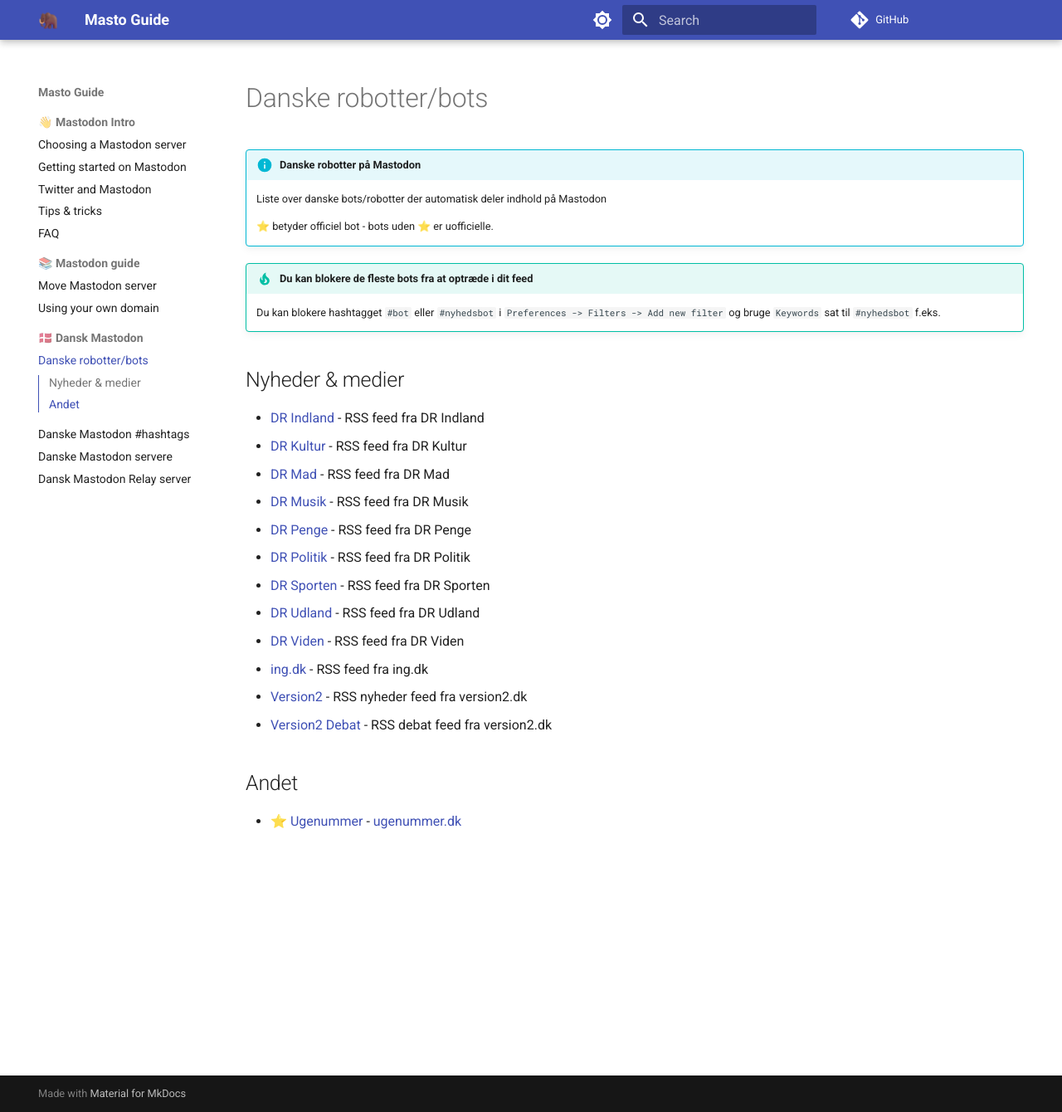
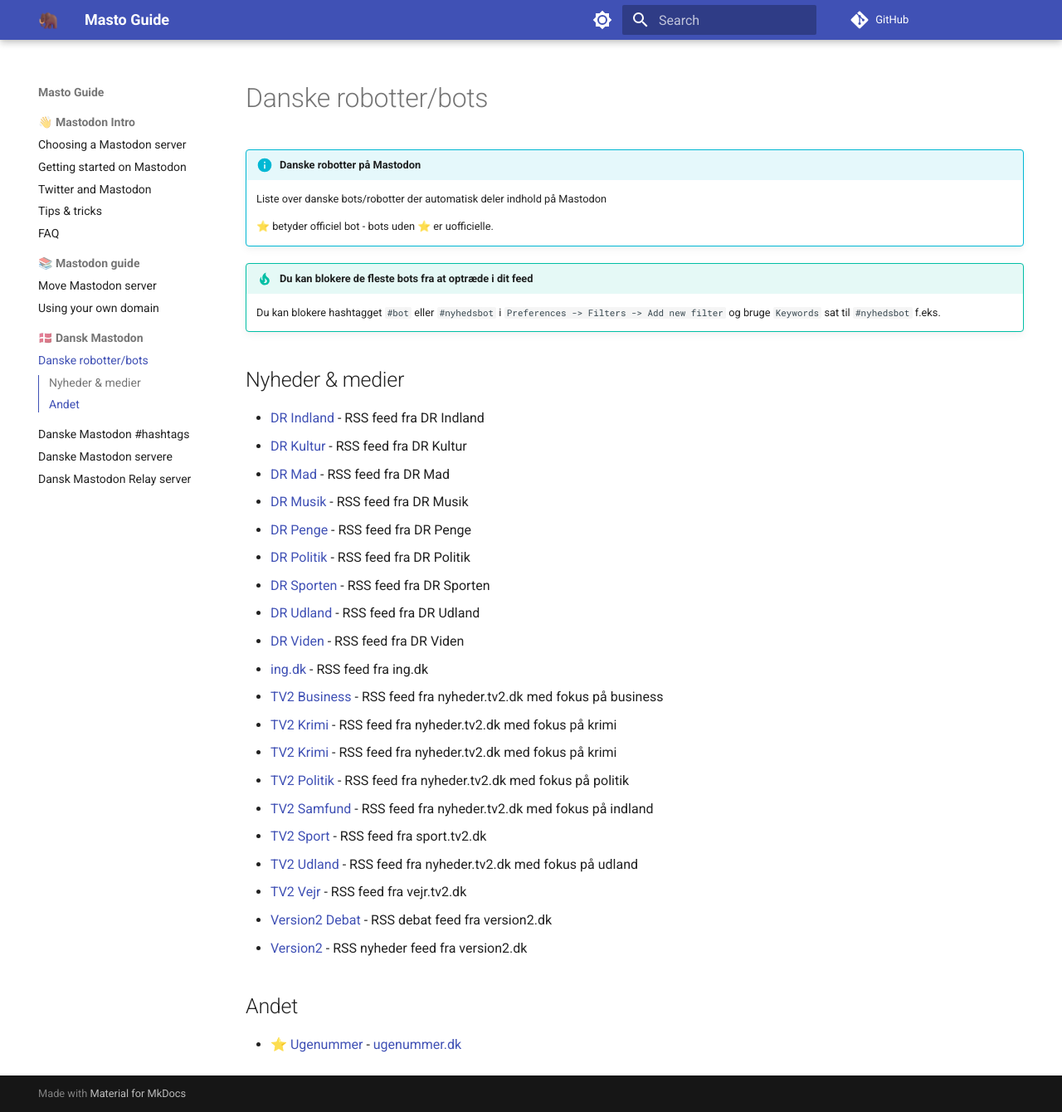
Before and after one commit to jippi/masto-guide, an MkDocs documentation site: the page built from docs/dk/bots.md, in a window 1280 px wide and 1340 px high. Shown: the whole window at 83% size. Built offline with MkDocs 1.6.1 and Material for MkDocs 9.7.7, drawn with Linux system fonts in a browser that asks for light colours; comment, search, counter and statistics services are not loaded.

Commit message:
add tv2.dk bots
Signed-off-by: Christian Winther <jippignu@gmail.com>

```diff
--- a/docs/dk/bots.md
+++ b/docs/dk/bots.md
@@ -22,8 +22,16 @@
 - [DR Udland](https://expressional.social/@DRUdland){target=_blank} - RSS feed fra DR Udland
 - [DR Viden](https://expressional.social/@DRViden){target=_blank} - RSS feed fra DR Viden
 - [ing.dk](https://expressional.social/@ing){target=_blank} - RSS feed fra ing.dk
+- [TV2 Business](https://expressional.social/@tv2business){target=_blank} - RSS feed fra nyheder.tv2.dk med fokus på business
+- [TV2 Krimi](https://expressional.social/@tv2krimi){target=_blank} - RSS feed fra nyheder.tv2.dk med fokus på krimi
+- [TV2 Krimi](https://expressional.social/@tv2krimi){target=_blank} - RSS feed fra nyheder.tv2.dk med fokus på krimi
+- [TV2 Politik](https://expressional.social/@TV2nyhederne){target=_blank} - RSS feed fra nyheder.tv2.dk med fokus på politik
+- [TV2 Samfund](https://expressional.social/@tv2samfund){target=_blank} - RSS feed fra nyheder.tv2.dk med fokus på indland
+- [TV2 Sport](https://expressional.social/@tv2sport){target=_blank} - RSS feed fra sport.tv2.dk
+- [TV2 Udland](https://expressional.social/@tv2udland){target=_blank} - RSS feed fra nyheder.tv2.dk med fokus på udland
+- [TV2 Vejr](https://expressional.social/@tv2vejret){target=_blank} - RSS feed fra vejr.tv2.dk
+- [Version2 Debat](https://expressional.social/@version2debat){target=_blank} - RSS debat feed fra version2.dk
 - [Version2](https://expressional.social/@version2){target=_blank} - RSS nyheder feed fra version2.dk
-- [Version2 Debat](https://expressional.social/@version2debat){target=_blank} - RSS debat feed fra version2.dk
 
 ## Andet
 
```
